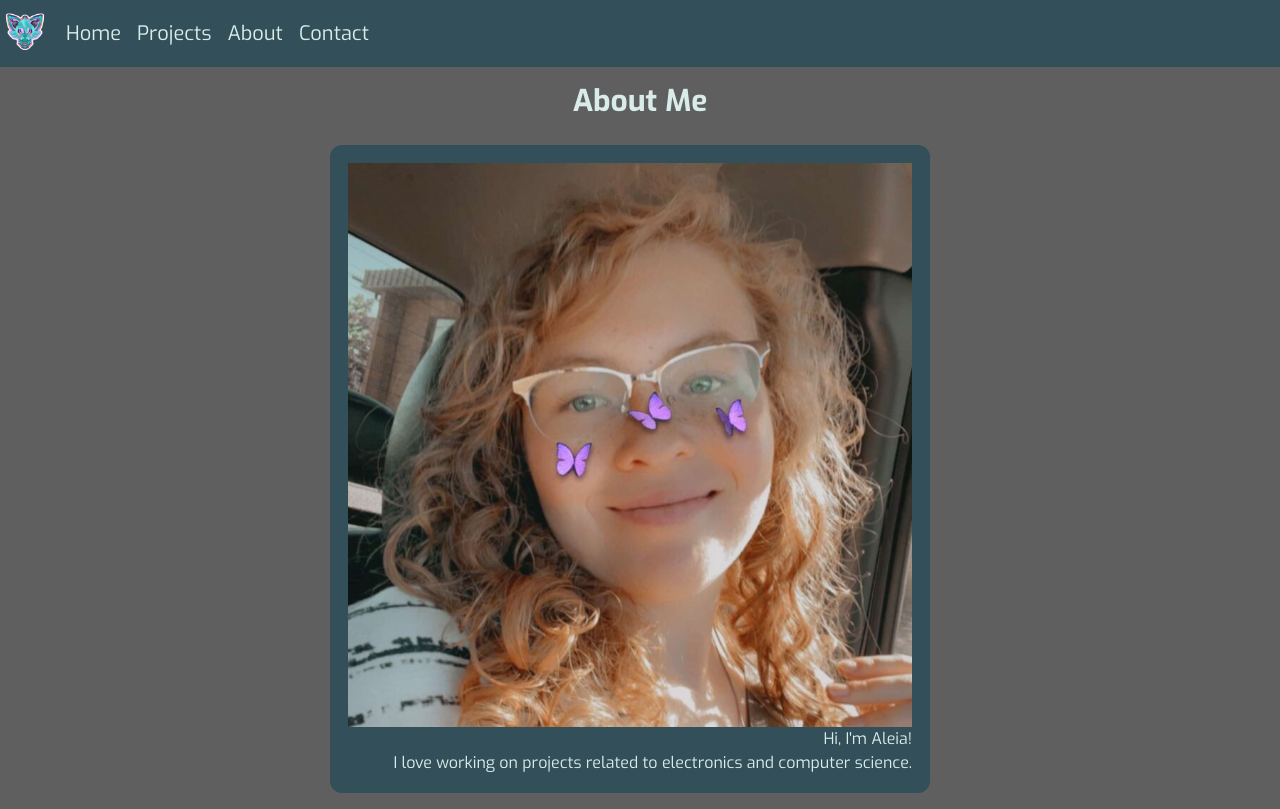
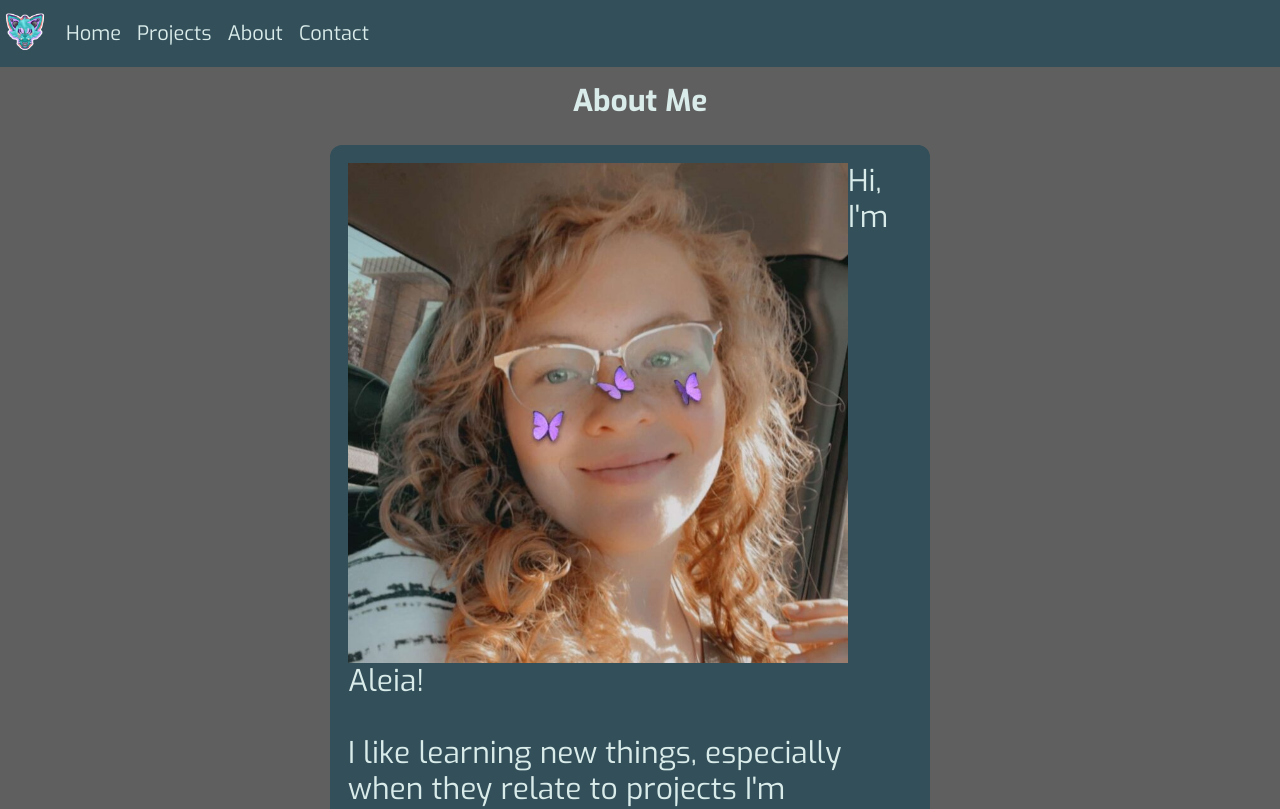
Before and after one commit to aConfusedAmpwave/aconfusedwebsite.dev, a Next.js app: page /About in a window 1280 px wide. Shown: the top 809 px of the page. Built offline with nearby package versions, Linux system fonts and the light colour scheme.

Commit message:
Updated the About Me Section

```diff
--- a/public/aboutInfo/AboutMe.mdx
+++ b/public/aboutInfo/AboutMe.mdx
@@ -1,3 +1,5 @@
 # Hi, I'm Aleia!
-
-I love working on projects related to electronics and computer science.
+<br/>
+I like learning new things, especially when they relate to projects I'm interested in. I enjoy working on programming, electronics, and 3D-Modeling (primarily with Rhino7 and Fusion360).
+<br/>
+In my free time I enjoy working on personal projects, drawing, and gaming. My favorite games to play are Warframe, No Man's Sky, and FFXIV.
--- a/src/app/About/About.tsx
+++ b/src/app/About/About.tsx
@@ -29,13 +29,13 @@ export default function About () {
     return <section className = "text-pearl">
             <h2 className = "text-3xl font-bold py-4 content-center text-center">About Me</h2>
             <div className = "grid grid-cols-1 pl-80 pr-80 mr-5 pb-4">
-                <div className = "bg-tshirt p-4 m-2.5 border-solid border-2 rounded-xl border-tshirt text-right">
+                <div className = "bg-tshirt p-4 m-2.5 border-solid border-2 rounded-xl border-tshirt text-3xl">
                     <div className = "float-left">
                         <Image
                             src = "/Media Library/aleiaHeadshotUpdated-792x792.jpg"
                             alt = "Headshot of Aleia Gerhardt"
-                            width = {700}
-                            height = {700}
+                            width = {500}
+                            height = {500}
                         />
                     </div>
                     <AboutMe className = "float-right"/>
```
